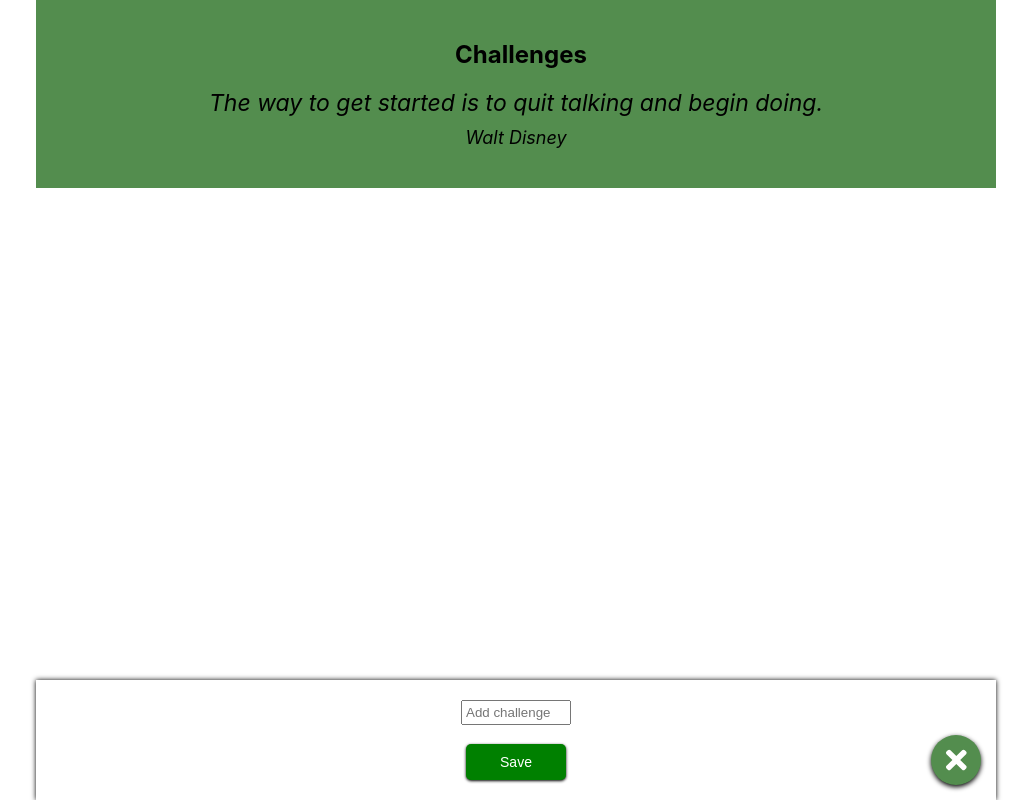
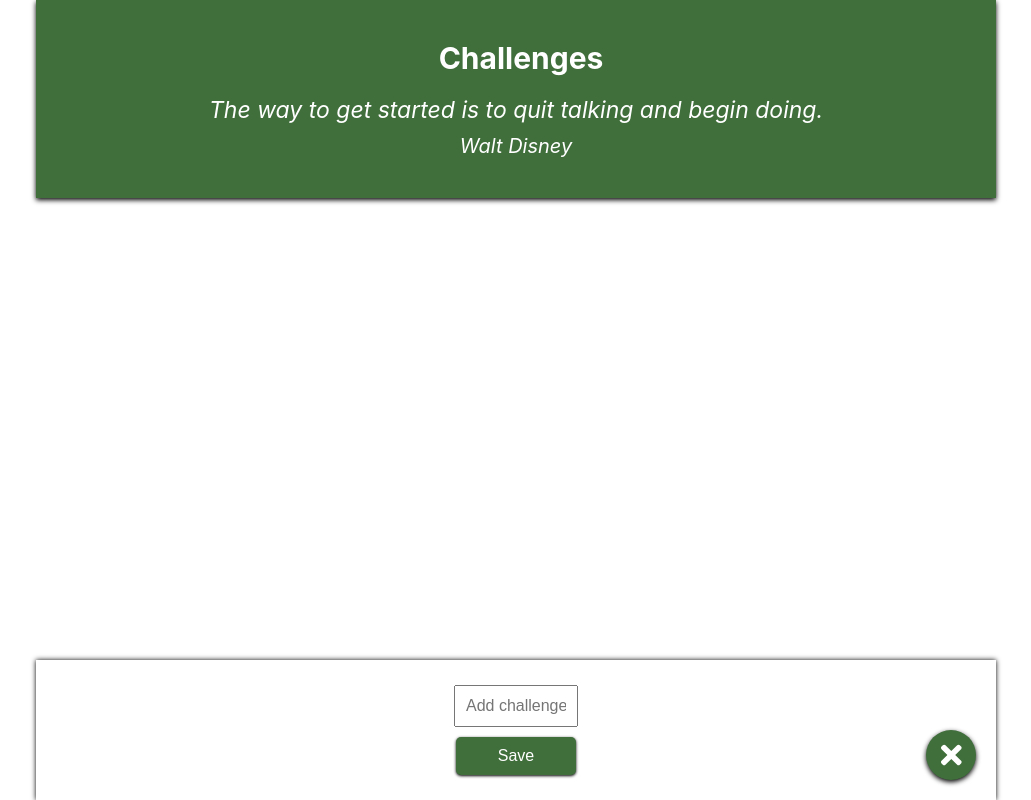
Before and after one commit to ollikor/Challenges, a React (Create React App) app: page / in a window 1280 px wide. Both pictures are taken after a click on the button "button". Shown: the whole page, without its empty margins (124-1155 px from the left). Built offline with nearby package versions, Linux system fonts and the light colour scheme.

Commit message:
edit delete challenge, edit styles

```diff
--- a/public/index.html
+++ b/public/index.html
@@ -3,13 +3,14 @@
   <head>
     <meta charset="utf-8" />
     <link rel="icon" href="%PUBLIC_URL%/favicon.ico" />
-    <meta name="viewport" content="width=device-width, initial-scale=1" />
-    <meta name="theme-color" content="#000000" />
+    <meta name="viewport" content="width=device-width, initial-scale=1, maximum-scale=1.0, user-scalable=0" />
+    <meta name="theme-color" content="#538d4e" />
     <meta
       name="description"
       content="Web site created using create-react-app"
     />
     <link rel="apple-touch-icon" href="%PUBLIC_URL%/logo192.png" />
+
     <!--
       manifest.json provides metadata used when your web app is installed on a
       user's mobile device or desktop. See https://developers.google.com/web/fundamentals/web-app-manifest/
--- a/src/App.css
+++ b/src/App.css
@@ -1,6 +1,11 @@
 :root {
-  --background: #538d4e;
-  --text: #000000;
+  --primary: #406f3c;
+  --delete: #d30000;
+  --headerText: #ffffff;
+  --text: #ffffff;
+  --boxshadow: #000000;
+  --modalcontainer: rgba(71, 71, 71, 0.9);
+  --modalbackgroundcolor: #ffffff;
 }
 
 .App {
@@ -8,39 +13,38 @@
   margin: 0 auto;
   max-width: 960px;
   text-align: center;
-  /* padding-bottom: 60px; */
+}
+
+.App-header {
+  position: relative;
+  z-index: 10;
+  background-color: var(--primary);
+  display: flex;
+  flex-direction: column;
+  align-items: center;
+  justify-content: center;
+  color: var(--headerText);
+  padding: 20px;
+  box-shadow: 0px 2px 5px var(--boxshadow);
+}
+
+.Header-title {
+  margin: 20px 0 0 10px;
+  font-size: 30px;
 }
 
 .Quote-title {
   font-style: italic;
   font-size: 23px;
   margin: 20px 0 0 0;
-  color: var(--text);
+  color: var(--headerText);
 }
 
 .Quote-name {
   font-style: italic;
-  font-size: 18px;
+  font-size: 20px;
   margin: 10px 0 20px 0;
-  color: var(--text);
-}
-
-.App-header {
-  background-color: var(--background);
-  display: flex;
-  flex-direction: column;
-  align-items: center;
-  justify-content: center;
-  color: var(--text);
-  padding: 20px;
-}
-
-.Header-title {
-  margin: 20px 0 0 10px;
-}
-
-.App-link {
-  color: #61dafb;
+  color: var(--headerText);
 }
 
 
@@ -50,7 +54,6 @@
   flex-direction: column;
   align-items: center;
   justify-content: space-between;
-  box-shadow: 0 2px 5px white;
   padding: 30px;
 }
 
@@ -59,12 +62,16 @@
 }
 
 .Icon {
-  font-size: 30px;
+  font-size: 40px;
+}
+
+.Card-content {
+  font-size: 18px;
 }
 
 .Progress-bar {
   position: relative;
-  margin: 0;
+  margin-top: 10px;
   width: 100%;
   min-width: 150px;
   max-width: 300px;
@@ -83,7 +90,6 @@
   width: 100%;
   max-width: 960px;
   bottom: 0;
-  /* background-color: #ffffff; */
 }
 
 .Plus-button {
@@ -91,45 +97,41 @@
   display: flex;
   justify-content: center;
   align-items: center;
-  margin: 15px;
+  margin: 20px;
   width: 50px;
   height: 50px;
+  max-width: 50px;
+  max-height: 50px;
   font-size: 30px;
+  padding: 0px;
   border: 0px;
-  border-radius: 40px;
+  border-radius: 25px;
   outline: none;
-  color: #ffffff;
-  background-color: var(--background);
-  box-shadow: 0 2px 5px #000000;
+  color: var(--text);
+  background-color: var(--primary);
+  box-shadow: 0 2px 5px var(--boxshadow);
 }
 
 .Add-challenge {
   position: absolute;
   display: flex;
   flex-direction: column;
-  justify-content:space-evenly;
+  justify-content:space-around;
   align-items: center;
   bottom: 0;
   top: 1;
+  padding: 20px 0;
   width: 100%;
-  height: 120px;
-  background-color: #ffffff;
-  box-shadow: 0px 0px 5px #000000;
+  min-height: 100px;
+  background-color: var(--text);
+  box-shadow: 0px 0px 5px var(--boxshadow);
 }
 
 input {
   width: 100px;
-  padding: 3px;
+  padding: 10px;
+  font-size: 16px;
 }
-
-/* .Save-button {
-  width: 110px;
-  margin: 0px;
-  padding: 5px;
-  border: none;
-  background-color: #0c8d00;
-  color: #ffffff;
-} */
 
 #modal-root {
   position: relative;
@@ -140,7 +142,7 @@ input {
   position: fixed;
   width: 100%;
   height: 100%;
-  background-color: rgba(71, 71, 71, 0.9);
+  background-color: var(--modalcontainer);
   margin: auto;
   top: 0;
   left: 0;
@@ -153,10 +155,11 @@ input {
   display: flex;
   flex-direction: column;
   align-items: center;
-  justify-content: space-evenly;
-  min-width: 50%;
-  min-height: 30%;
-  background-color: #ffffff;
+  justify-content: space-around;
+  width: 50%;
+  height: 30%;
+  max-width: 300px;
+  background-color: var(--modalbackgroundcolor);
   border-radius: 20px;
   padding: 20px 0;
 }
@@ -171,29 +174,29 @@ input {
   flex-direction: column;
   align-items: center;
   /* margin: 15px; */
-  width: 100px;
+  width: 120px;
   height: 80px;
-  font-size: 14px;
+  font-size: 16px;
   padding: 10px;
   border: 0px;
   border-radius: 5px;
   outline: none;
-  color: #ffffff;
-  background-color: #ff0000;
-  box-shadow: 0 1px 3px #000000;
+  color: var(--text);
+  background-color: var(--delete);
+  box-shadow: 0 1px 3px var(--boxshadow);
 }
 
 .Log-button, .Save-button {
   display: flex;
   flex-direction: row;
-  justify-content: space-evenly;
-  color: white;
-  background-color: green;
-  width: 100px;
+  justify-content: space-around;
+  color: var(--text);
+  background-color: var(--primary);
+  width: 120px;
   padding: 10px;
   outline: none;
   border: none;
   border-radius: 5px;
-  box-shadow: 0 1px 3px #000000;
-  font-size: 14px;
+  box-shadow: 0 1px 3px var(--boxshadow);
+  font-size: 16px;
 }
--- a/src/App.js
+++ b/src/App.js
@@ -92,7 +92,7 @@ export function App() {
   return (
     <div className="App">
       <header className="App-header">
-        <h2 className="Header-title">Challenges</h2>
+        <h1 className="Header-title">Challenges</h1>
         {quote !== null ?
           <div>
             <p className="Quote-title">{quote.quote}</p>
@@ -110,17 +110,19 @@ export function App() {
             title={item.title}
             startDate={item.startDate}
             lastLoggedDate={item.lastLoggedDate}
-            value={item.value}
+            // value={item.value}
+            value={400}
             updated={item.updated}
             update={() => update(item.id)}
+            updateState={(challenges) => setChallenges(challenges)}
           />
         ))
         : null}
       <div className="Add-challenge-container">
         {challenge ? (
           <div className="Add-challenge">
-            <input placeholder="Add challenge" onChange={(e) => setText(e.target.value)} />
-            <button className="Save-button" onClick={() => saveChallege()}>Save</button>
+            <input type="text" placeholder="Add challenge" onChange={(e) => setText(e.target.value)} />
+            <button type="button" className="Save-button" onClick={() => saveChallege()}>Save</button>
           </div>
         ) : null}
         <button
--- a/src/components/Card.js
+++ b/src/components/Card.js
@@ -4,15 +4,11 @@ import { Modal } from "./Modal";
 import { ModalChild } from './ModalChild';
 import { Crown } from "./Crown";
 
+import { bronze, silver, gold, diamond } from '../data';
+
 export function Card(props) {
 
   const [modal, showModal] = useState(false);
-
-  // Statuses
-  const bronze = { name: 'Bronze', statusMark: '&#x2160', color: '#cd7f32', margin: '10px' }
-  const silver = { name: 'Silver', statusMark: '&#x2160', color: '#C0C0C0', margin: '10px' }
-  const gold = { name: 'Gold', statusMark: '&#x21604', color: '#FFDF00', margin: '10px' }
-  const diamond = { name: 'diamond', statusMark: '&#x2160', color: '#66ccff', margin: '10px' }
 
   // Check if index of card is even and set correct background.
   function background() {
@@ -22,7 +18,7 @@ export function Card(props) {
       };
     } else {
       return {
-        backgroundColor: "#626262",
+        backgroundColor: "#555555",
         color: 'white'
       };
     }
@@ -101,29 +97,23 @@ export function Card(props) {
     }
   }
 
-  function handleUpdate() {
-    // alert('update')
-    if(props.updated === false) {
-      props.update();
-    }
-  }
-
   function handleDelete() {
     const challenges = JSON.parse(localStorage.getItem("challenges"));
     const newChallenges = challenges.filter(obj => obj.id !== props.id);
     localStorage.setItem("challenges", JSON.stringify(newChallenges));
+    props.updateState(newChallenges);
   }
 
   return (
     <div onClick={() => showModal(!modal)} className="Card" style={background()}>
-      <span>Started {props.startDate} - {props.value} days</span>
-      <h3 className="Card-title">{props.title}</h3>
+      <div className="Card-content">Started {props.startDate} - {props.value} days</div>
+      <h2 className="Card-title">{props.title}</h2>
       <Crown status={checkStatus()} value={props.value} />
       { modal ?
         <Modal>
           <ModalChild
             title={props.title}
-            handleUpdate={() => handleUpdate()}
+            handleUpdate={props.updated ? () => props.update():null}
             handleDelete={() => handleDelete()}
           />
         </Modal>
--- a/src/components/Crown.js
+++ b/src/components/Crown.js
@@ -40,7 +40,7 @@ export function Crown(props) {
                 position: 'absolute',
                 zIndex: 10,
                 left: 0,
-                backgroundColor: 'green',
+                backgroundColor: '#406f3c',
                 width: `${percent}%`,
                 maxWidth: '100%',
                 height: '10px',
@@ -67,7 +67,7 @@ export function Crown(props) {
             {setIcons().map((item, index) => (
                 <span key={index}>{item}</span>
             ))}
-            <p>{`${status.status.name} - ${status.statusArea}`}</p>
+            <div className="Card-content">{`${status.status.name} - ${String.fromCharCode(status.status.statusMark)}`}</div>
             <div className="Progress-bar">
                 <span style={progressBar(percent)}></span>
             </div>
--- /dev/null
+++ b/src/data.js
@@ -0,0 +1,5 @@
+  // Statuses
+  export const bronze = { name: 'Bronze', statusMark: 0x2160, color: '#cd7f32', margin: '10px' }
+  export const silver = { name: 'Silver', statusMark: 0x2161, color: '#C0C0C0', margin: '10px' }
+  export const gold = { name: 'Gold', statusMark: 0x2162, color: '#FFDF00', margin: '10px' }
+  export const diamond = { name: 'Diamond', statusMark: 0x2605, color: '#66ccff', margin: '10px' }
```
Also changed, not shown: public/manifest.json.
